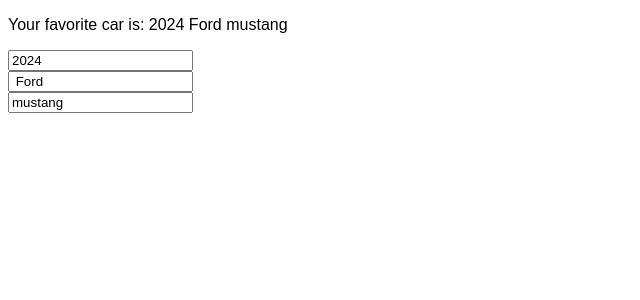
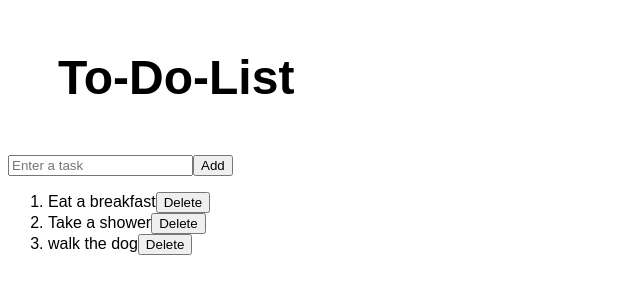
Before and after one commit to avinashpitti/react-projects, a React (Vite) app in the folder my-react-app/: page / in a window 1280 px wide. Shown: the top 300 px of the page, without its empty margins (0-640 px from the left). Built offline with nearby package versions, Linux system fonts and the light colour scheme.

Commit message:
created a todolist app

```diff
--- a/my-react-app/src/App.jsx
+++ b/my-react-app/src/App.jsx
@@ -1,10 +1,10 @@
-import MyComponent from "./MyComponent"
+import ToDoList from "./ToDoList"
 
 
 function App(){
   return(
-  <>
-   <MyComponent/>
+  <><ToDoList/>
+
   </>
   )
 }
--- a/my-react-app/src/MyComponent.jsx
+++ b/my-react-app/src/MyComponent.jsx
@@ -1,33 +1,24 @@
 import React,{useState} from "react"
 function MyComponent(){
 
-   const [car,setCar]=useState({year:2024,
-                                make:" Ford ",
-                                model:"mustang"});
 
+    const [foods,setFoods]=useState(["Apple","Orange","Banana"]);
 
-    function handleYearChange(event){
-            setCar(c=>({...c,year:event.target.value}));
+    function handleAddFood(){
+
     }
 
-    function handleMakeChange(event){
-            setCar(c=>({...c,make:event.target.value}));
+    function handleRemoveFood(){
+
     }
-
-
-    function handleModelChange(event){
-            setCar(c=>({...c,model:event.target.value}));
-    }
-
 
 
     return(
         <div>
-            <p>Your favorite car is: {car.year}{car.make}{car.model}</p>
-            <input type="number" value={car.year} onChange={handleYearChange} /> <br />
-            <input type="text" value={car.make} onChange={handleMakeChange} /> <br />
-            <input type="text" value={car.model} onChange={handleModelChange} /> <br />
-
+            <h2>List of foods</h2>
+            <ul>
+                {foods.map((food,index)=> <li></li>)}
+            </ul>
         </div>
     );
 
--- /dev/null
+++ b/my-react-app/src/ToDoList.jsx
@@ -0,0 +1,61 @@
+import React,{useState} from "react";
+
+function ToDoList(){
+
+    const [tasks,setTasks]=useState(["Eat a breakfast","Take a shower","walk the dog"]);
+    const [newTask,setNewTask]=useState("");
+
+    function handleInputChange(event){
+        setNewTask(event.target.value);
+    }
+
+    function addTask(){
+
+    }
+
+    function deleteTask(index){
+
+    }
+
+    function moveTaskUp(index){
+
+    }
+
+    function moveTaskDown(index){
+
+    }
+
+
+    return(
+        <div className="to-do-list">
+            <h1>To-Do-List</h1>
+            <div>
+                <input type="text"
+                placeholder="Enter a task"
+                value={newTask}
+                onChange={handleInputChange} />
+                <button className="add-button"
+                onClick={addTask}
+                >
+                    Add
+                </button>
+            </div>
+
+            <ol>
+                {tasks.map((task,index)=>
+                <li key={index}>
+                    <span className="text">{task}</span>
+                    <button className="delete-button"
+                    onClick={deleteTask()}
+                    >
+                        Delete
+                    </button>
+
+                </li>)}
+            </ol>
+
+        </div>
+    );
+}
+
+export default ToDoList
```
